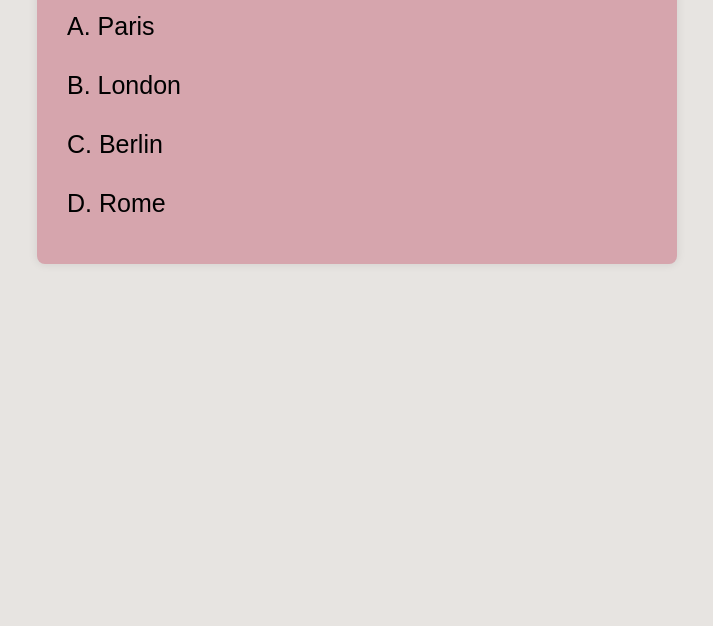
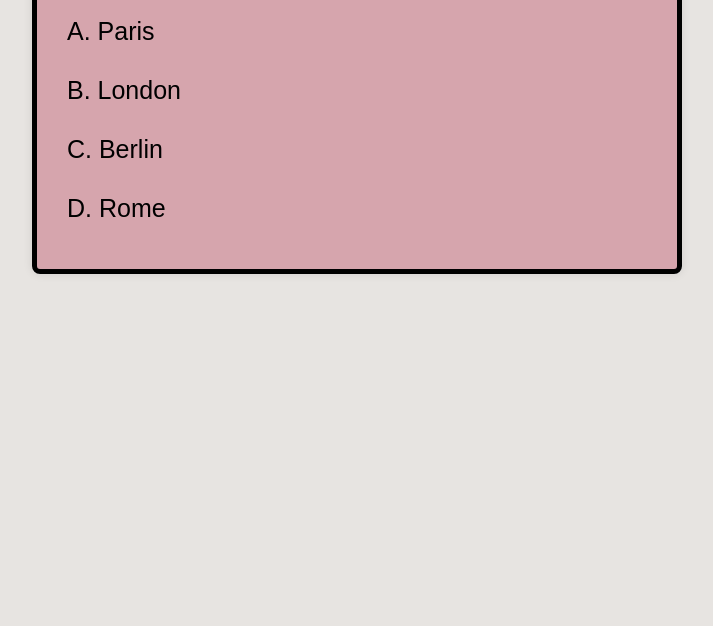
Before and after one commit to deepikagavini/quiz, a plain HTML site: page index.html in a window 1280 px wide. Shown: the part 174-800 px from the top of the page, without its empty margins (283-996 px from the left). Drawn offline with Linux system fonts and the light colour scheme.

Commit message:
Update index.html

```diff
--- a/index.html
+++ b/index.html
@@ -17,6 +17,7 @@
             border-radius: 8px;
             box-shadow: 0 0 10px rgba(0, 0, 0, 0.1);
             margin: 0 auto;
+            border:5px solid black;
         }
         h2 {
             text-align: center;
@@ -68,14 +69,12 @@
 
     <script>
         function checkAnswer(option) {
-            // Get the correct answer from the options
+
             const correctAnswer = "A. Paris";
 
-            // Remove previous feedback
             const feedbackElement = document.getElementById("feedback");
             feedbackElement.textContent = "";
 
-            // Check if the selected option is correct
             if (option.textContent === correctAnswer) {
                 option.classList.add("correct");
                 feedbackElement.textContent = "Correct!";
@@ -84,7 +83,6 @@
                 feedbackElement.textContent = "Wrong answer. Try again!";
             }
 
-            // Disable further clicks on options after answering
             const options = document.querySelectorAll(".options li");
             options.forEach((opt) => {
                 opt.onclick = null;
```
